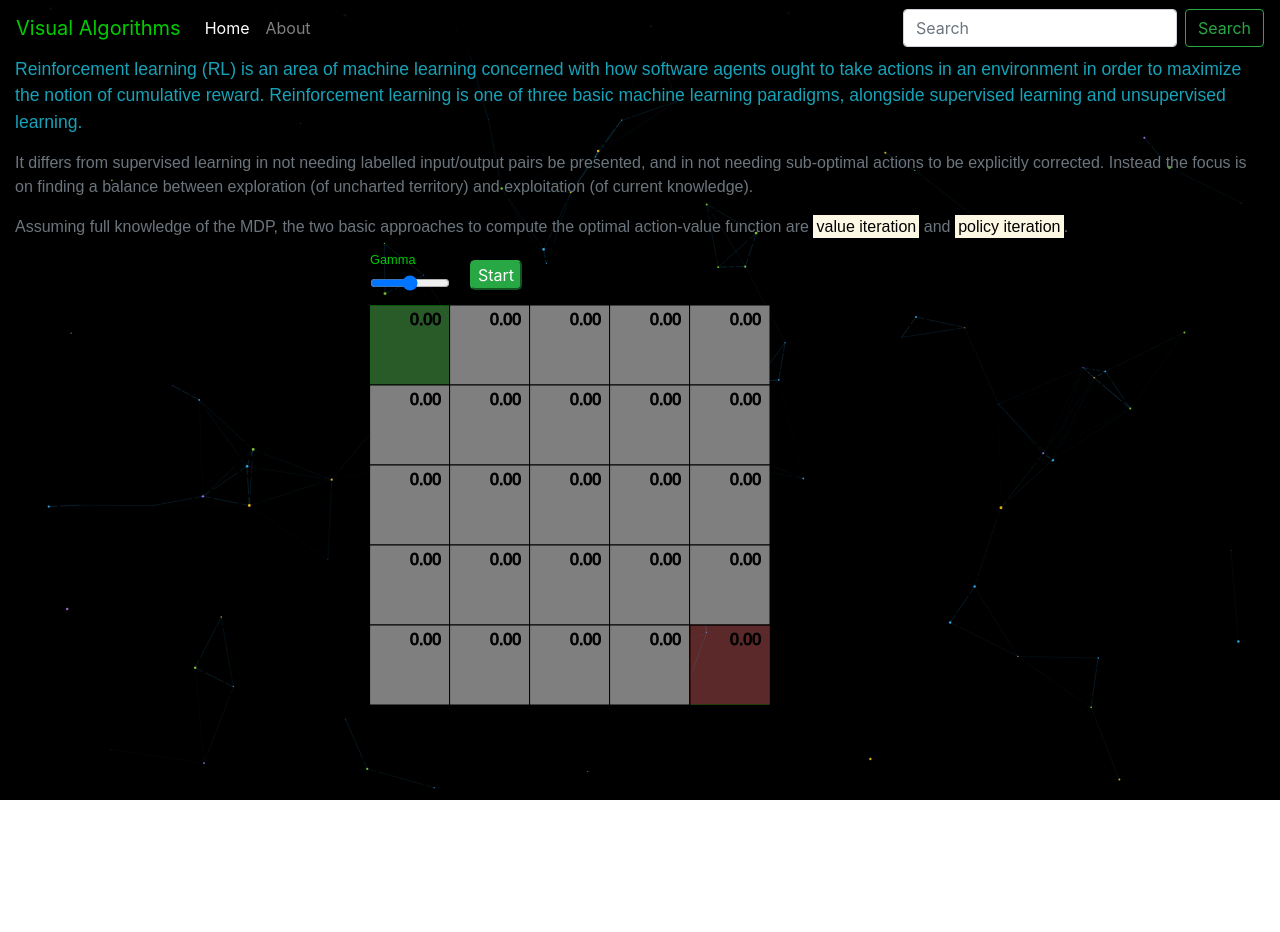
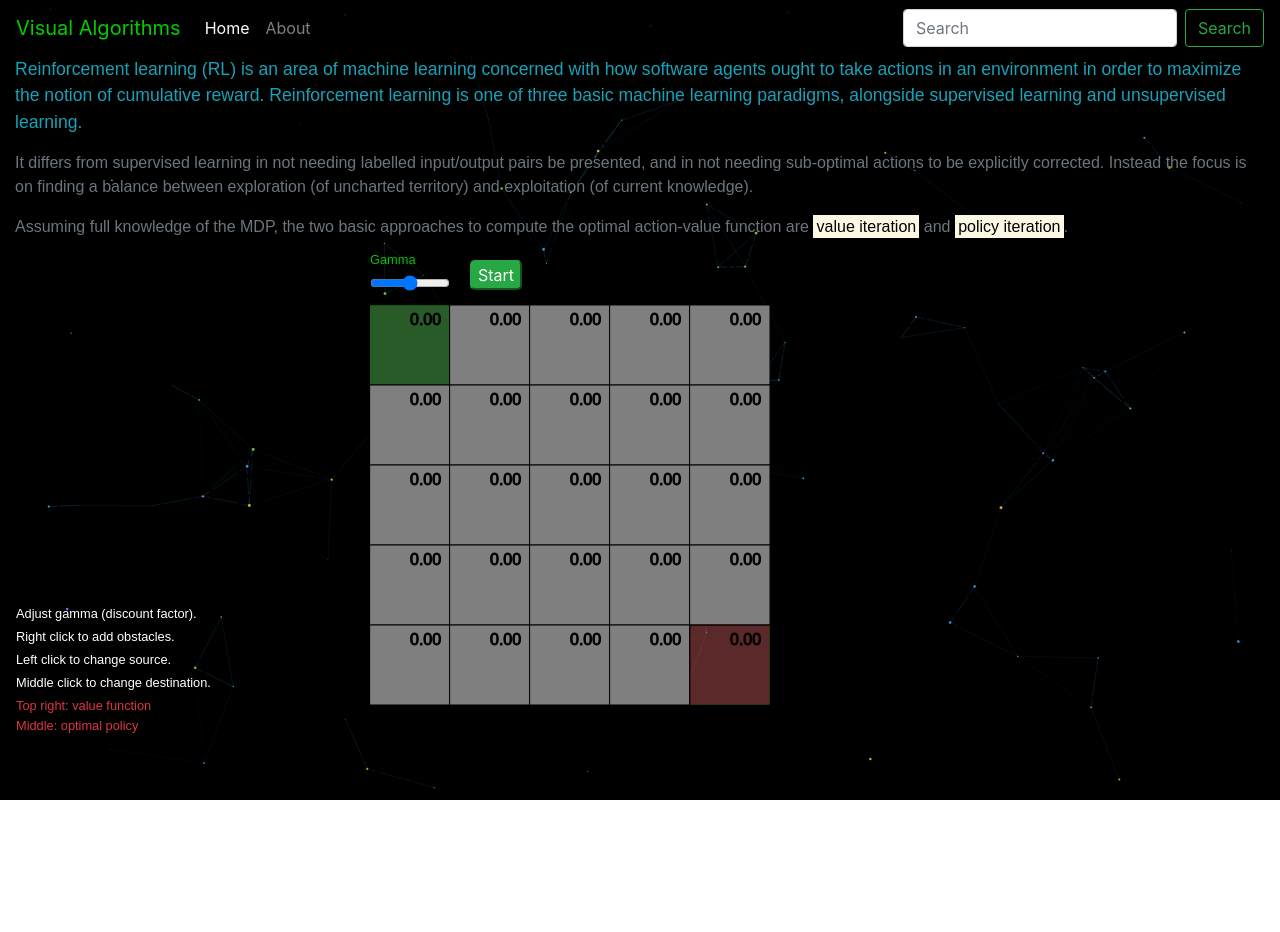
Before and after one commit to shubhamdhingra38/Visual-Algorithms, a Django app: page /home/valueiter in a window 1280 px wide. Shown: the top 932 px of the page. Run offline with Django 3.2, Linux system fonts and the light colour scheme; some libraries are stand-ins or nearby versions.

Commit message:
added info to value iteration

```diff
--- a/main/templates/main/value_iter.htm
+++ b/main/templates/main/value_iter.htm
@@ -26,12 +26,12 @@
     <div class="instructions col-lg-3 col-sm-12 col-md-4 w-50 hidden">
         <br>
         <br>
-        <p class="text-white my-1 mx-3 d-none">Adjust gamma (discount factor).</p>
-        <p class="text-white my-1 mx-3 d-none">Right click to add obstacles.</p>
-        <p class="text-white my-1 mx-3 d-none">Left click to change source.</p>
-        <p class="text-white my-1 mx-3 d-none">Middle click to change destination.</p>
-        <p class="text-danger my-0 mx-3 d-none">Top right: value function</p>
-        <p class="text-danger my-0 mx-3 d-none">Middle: optimal policy</p>
+        <p class="text-white my-1 mx-3">Adjust gamma (discount factor).</p>
+        <p class="text-white my-1 mx-3">Right click to add obstacles.</p>
+        <p class="text-white my-1 mx-3">Left click to change source.</p>
+        <p class="text-white my-1 mx-3">Middle click to change destination.</p>
+        <p class="text-danger my-0 mx-3">Top right: value function</p>
+        <p class="text-danger my-0 mx-3">Middle: optimal policy</p>
         <br>
     </div>
     <div id="sketch-holder" class="col-lg-9 col-sm-12 col-md-8" style="position: relative;">
```
